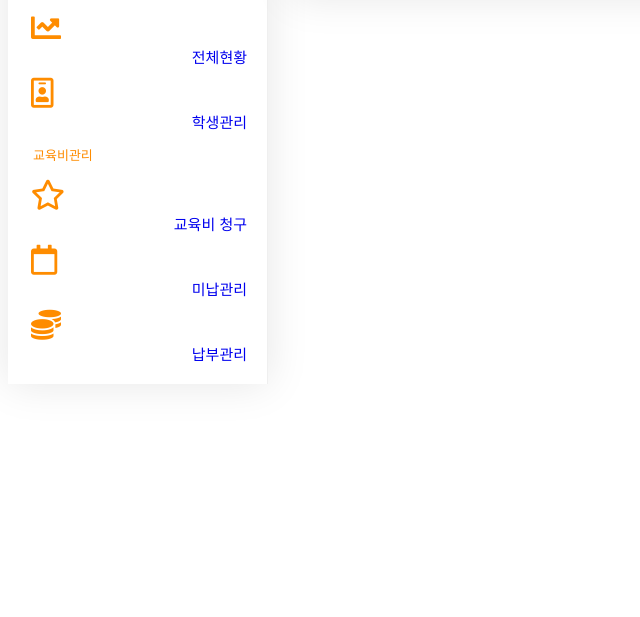
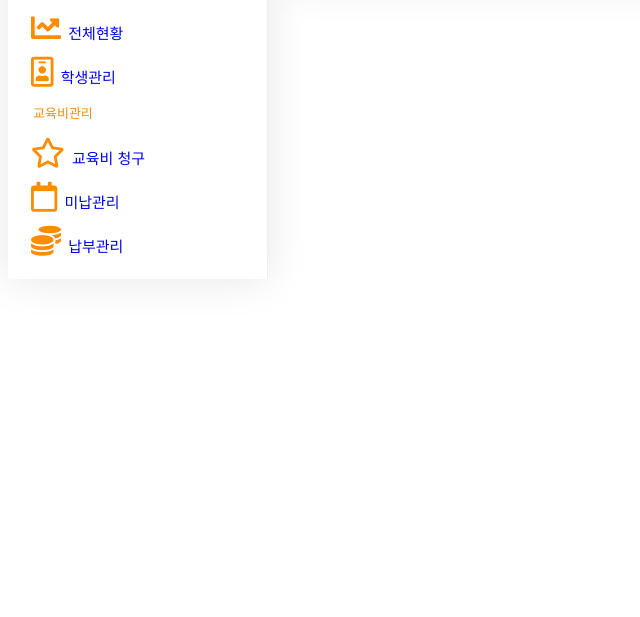
Before and after one commit to lowfitoa/works, a plain HTML site: page 1.html in a window 1280 px wide. Shown: the part 183-800 px from the top of the page, without its empty margins (0-640 px from the left). Drawn offline with Linux system fonts and the light colour scheme.

Commit message:
집가기전

```diff
--- a/1.css
+++ b/1.css
@@ -5,22 +5,8 @@
   display:grid;
   grid-template-columns: 260px 1fr;
 }
-#grid2 {
-  display:grid;
-  grid-template-columns: 80px 1fr;
-}
-.starfont{
-  font-size: 26px;
-  display: block;
-  margin-left: auto;
-  margin-right: auto;
-  margin-top: auto;
-  margin-bottom: auto;
-  color: #fe8c00;
-}
-.top {
-  border-bottom: 1px solid rgba(0, 0, 0, 0.1);
-}
+
+
 @media(max-width:1020px){
   .leftside {
     display: none;
@@ -60,19 +46,17 @@ ul {
   font-size: 15px;
   padding: 4px;
 }
-li > a > i {
+ a > li > i {
   font-size: 30px;
     color: #fe8c00;
     padding: 3px;
 }
-.lili {
+a > li > span {
   text-align: right;
 }
 
 a {
   text-decoration: none;
-}
-
 }
 
 .sideshadow {
@@ -90,9 +74,28 @@ a {
   padding-right: 32px;
   box-shadow: 0px 0px 40px rgba(0, 0, 0, 0.1);
 }
+#grid2 {
+  display:grid;
+  grid-template-columns: 80px 1fr;
+}
+.starfont{
+  font-size: 26px;
+  display: block;
+  margin-left: auto;
+  margin-right: auto;
+  margin-top: auto;
+  margin-bottom: auto;
+  color: #fe8c00;
+}
+h2 {
+  font-size: 20px;
+}
 .pp {
   color: #999;
   font-weight: 300;
   font-size: 0.81rem;
   display: block;
 }
+.top {
+  border-bottom: 1px solid rgba(0, 0, 0, 0.1);
+}
--- a/1.html
+++ b/1.html
@@ -21,51 +21,47 @@
           <ul>
 <li class="header">기본</li>
 
+    <a href="#">
   <li class="sub-menu">
+    <i class="fas fa-chart-line"></i>
+    <span class="lili">전체현황</span>
+  </li>
+    </a>
+
     <a href="#">
-    <i class="fas fa-chart-line"></i>
-    <div class="lili">전체현황</div>
+  <li class="sub-menu">
+    <i class="far fa-id-badge"></i>
+    <span class="lili">학생관리</span>
+  </li>
     </a>
-  </li>
-
-  <li class="sub-menu">
-    <a href="#">
-    <i class="far fa-id-badge"></i>
-    <div class="lili">학생관리</div>
-    </a>
-  </li>
 
 <li class="header">교육비관리</li>
 
+    <a href="#">
+  <li class="sub-menu">
+    <i class="far fa-star"></i>
+    <span class="lili">교육비 청구</span>
+  </li>
+    </a>
 
+    <a href="#">
   <li class="sub-menu">
+    <i class="far fa-calendar"></i>
+    <span class="lili">미납관리</span>
+  </li>
+    </a>
+
     <a href="#">
-    <i class="far fa-star"></i>
-    <div class="lili">교육비 청구</div>
+  <li class="sub-menu">
+    <i class="fas fa-coins"></i>
+    <span class="lili">납부관리</span>
+  </li>
     </a>
-  </li>
 
-  <li class="sub-menu">
-    <a href="#">
-    <i class="far fa-calendar"></i>
-    <div class="lili">미납관리</div>
-    </a>
-  </li>
-
-  <li class="sub-menu">
-    <a href="#">
-    <i class="fas fa-coins"></i>
-    <div class="lili">납부관리</div>
-    </a>
-  </li>
           </ul>
-
-
         </div>
 
       </div>
-
-
 
 
     <div class="rightside">
```
